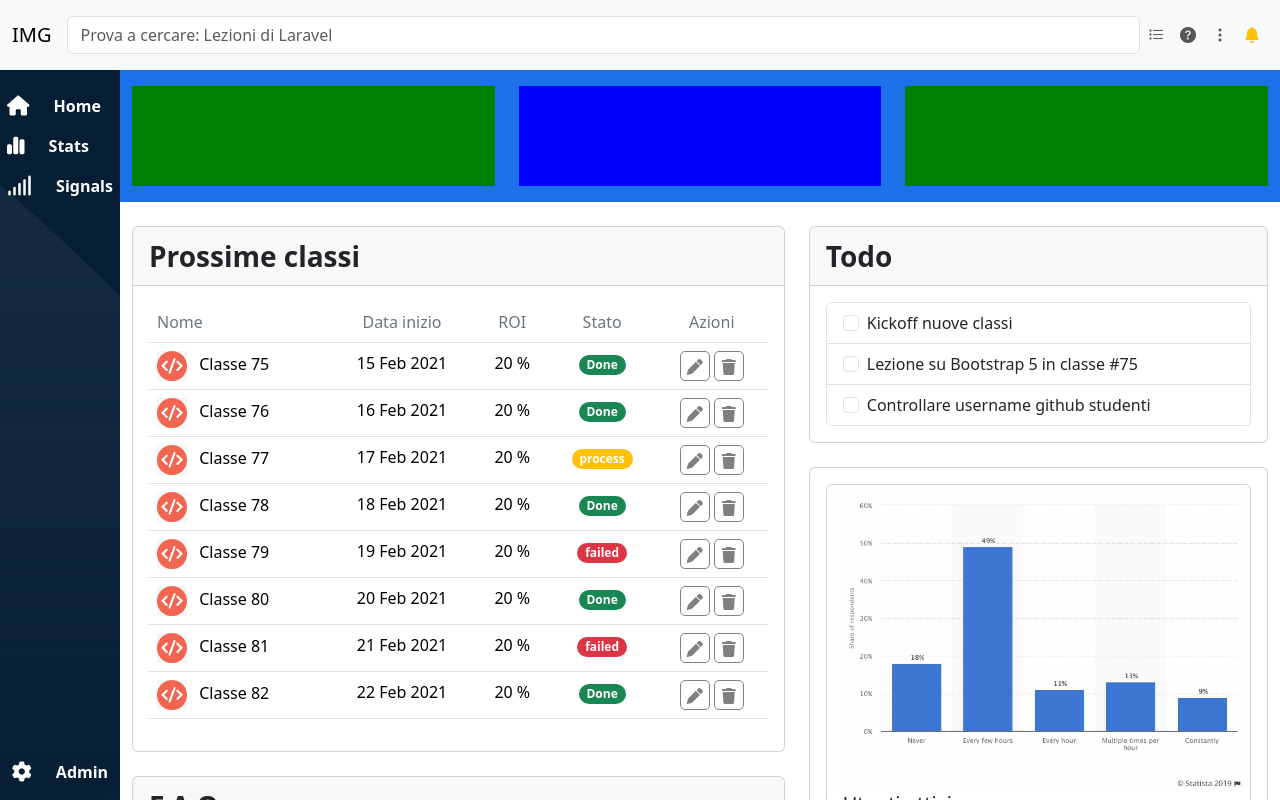
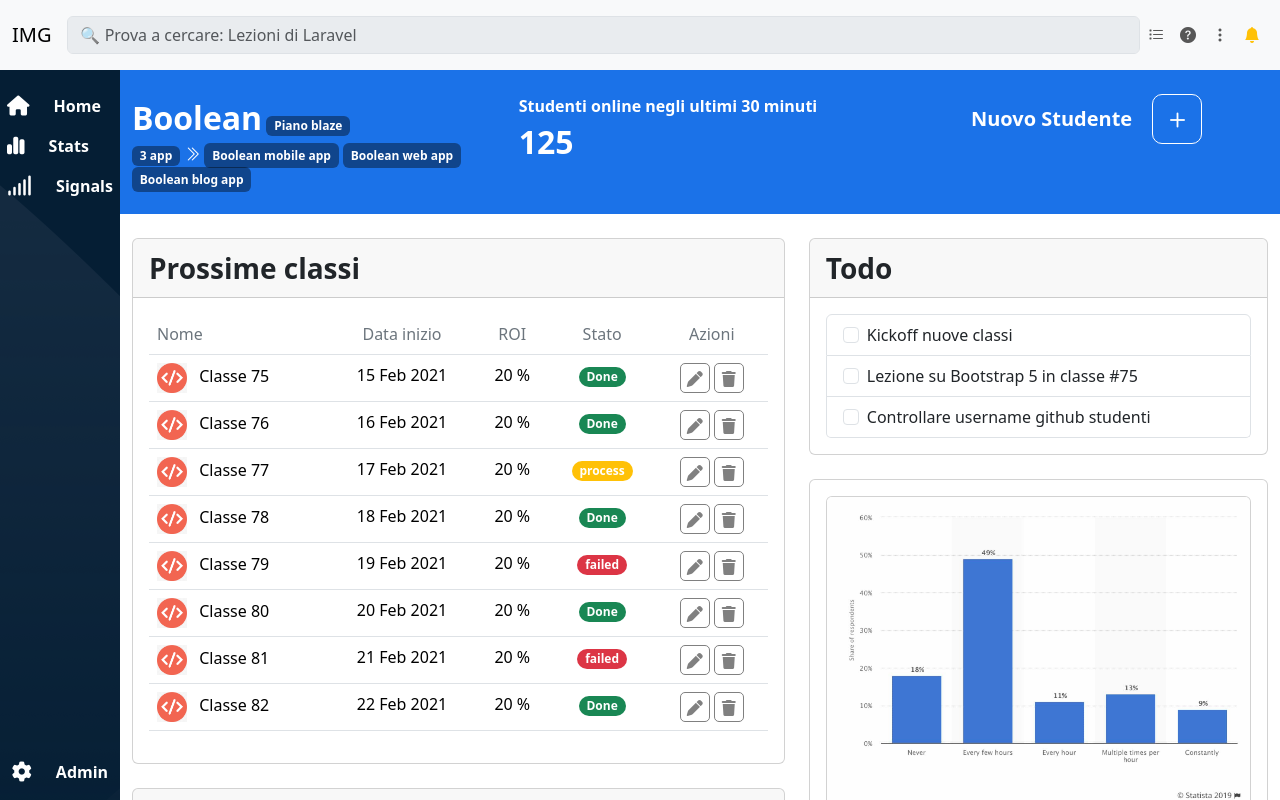
Before and after one commit to MarcoRinaldi98/html-css-bootstrap-dashboard, a plain HTML site: page index.html in a window 1280 px wide. Drawn offline with nearby package versions, Linux system fonts and the light colour scheme.

Commit message:
Content header completato

```diff
--- a/css/style.css
+++ b/css/style.css
@@ -57,6 +57,25 @@
 .ms_content_header {
     background-color: var(--ms-secondary-color);
 }
+.ms_lh_50 {
+    line-height: 50px;
+    vertical-align: middle;
+}
+.ms_btn_form {
+    height: 50px;
+    width: 50px;
+    border: 1px solid white;
+    color: white;
+    font-size: 30px;
+    text-align: center;
+    line-height: 50px;
+    vertical-align: middle;
+    border-radius: 10px;
+}
+.ms_pill_bg {
+    background-color: rgba(0, 0, 0, 0.4);
+    color: white;
+}
 .ms_class_img {
     height: 30px;
     width: 30px;
--- a/index.html
+++ b/index.html
@@ -28,9 +28,8 @@
                 </a>
 
                 <form class="flex-grow-1" role="search">
-                    <input class="form-control me-2" type="search" placeholder="Prova a cercare: Lezioni di Laravel">
+                    <input class="form-control me-2 bg-body-secondary" type="search" placeholder="&#128269; Prova a cercare: Lezioni di Laravel">
                 </form>
-
 
                 <ul class="navbar-nav me-auto mb-2 mb-lg-0">
                     <li class="nav-item">
@@ -104,14 +103,35 @@
                 <!-- Header del content -->
                 <div class="ms_content_header container-fluid py-3">
                     <div class="row">
-                        <div class="col-12 col-md-4 text-start text-md-center">
-                            <div class="box-left"></div>
+                        <div class="col-12 col-md-4 order-md-last text-start text-md-center">
+                            <div class="py-2">
+                                <span class="ms_lh_50 fs-5 text-white fw-semibold me-3">Nuovo Studente</span>
+                                <a class="ms_btn_form d-inline-block" href="#">
+                                    <i class="bi bi-plus"></i>
+                                </a>
+                            </div>
                         </div>
-                        <div class="col-12 col-md-4 text-start text-md-center">
-                            <div class="box-right"></div>
+                        <div class="col-12 col-md-4 text-start">
+                            <div class="py-2">
+                                <div>
+                                    <span class="fs-2 text-white fw-semibold">Boolean</span>
+                                    <span class="badge ms_pill_bg">Piano blaze</span>
+                                </div>
+                                <div>
+                                    <span class="badge ms_pill_bg">3 app</span>
+                                    <span><i class="bi bi-chevron-double-right text-white"></i></span>
+                                    <span class="badge ms_pill_bg d-lg-none"><i class="bi bi-plus text-white"></i></span>
+                                    <span class="badge ms_pill_bg d-none d-lg-inline">Boolean mobile app</span>
+                                    <span class="badge ms_pill_bg d-none d-lg-inline">Boolean web app</span>
+                                    <span class="badge ms_pill_bg d-none d-lg-inline">Boolean blog app</span>
+                                </div>
+                            </div>
                         </div>
-                        <div class="col-12 col-md-4 text-start text-md-center">
-                            <div class="box-left"></div>
+                        <div class="col-12 col-md-4 text-start">
+                            <div class="py-2">
+                                <span class="fs-6 text-white fw-semibold">Studenti online negli ultimi 30 minuti</span>
+                                <div class="fs-2 text-white fw-semibold">125</div>
+                            </div>
                         </div>
                     </div>
                 </div>
```
